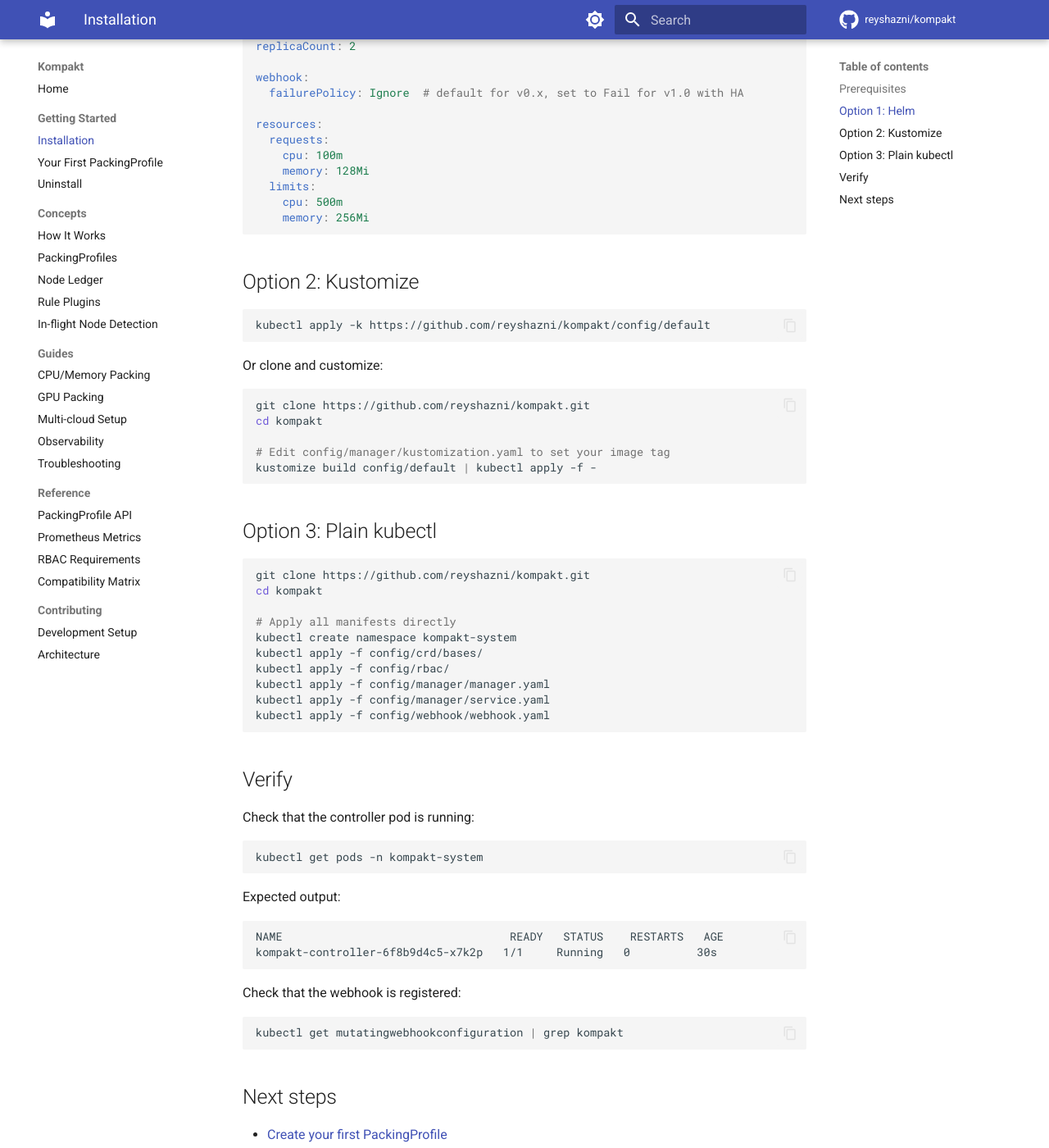
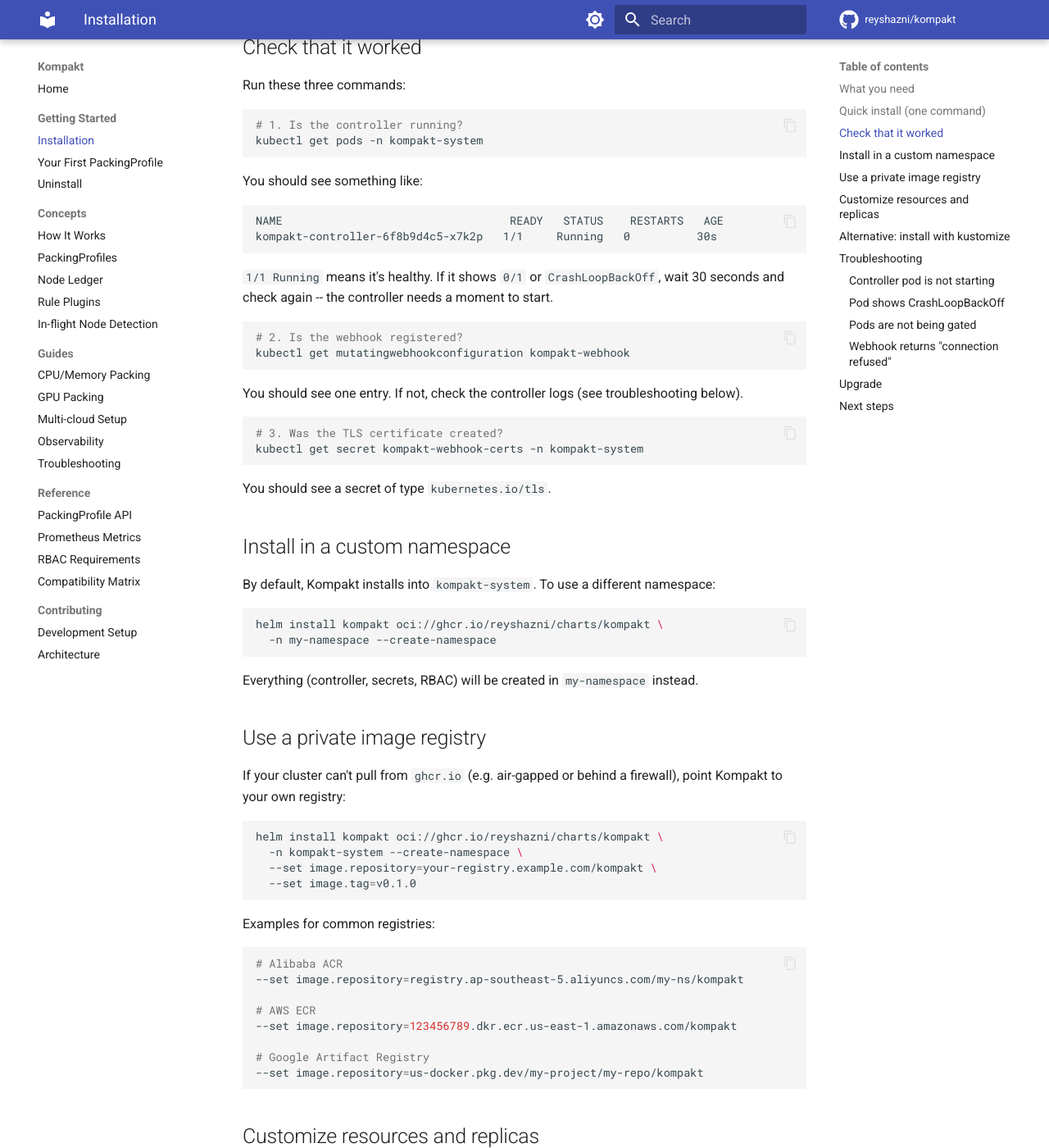
Before and after one commit to reyshazni/kompakt, an MkDocs documentation site: the page built from docs/getting-started/installation.md, in a window 1280 px wide and 1400 px high, scrolled down 654 px. Shown: the whole window at 82% size. Built offline with MkDocs 1.6.1 and Material for MkDocs 9.7.7, drawn with Linux system fonts in a browser that asks for light colours; comment, search, counter and statistics services are not loaded; some of the changed text lies outside the part shown.

Commit message:
docs(guides): improve installation and usage

````diff
--- a/docs/getting-started/installation.md
+++ b/docs/getting-started/installation.md
@@ -1,36 +1,106 @@
 # Installation
 
-## Prerequisites
+## What you need
 
-- Kubernetes >= 1.30 (scheduling gates must be GA)
-- `kubectl` configured for your cluster
+- A Kubernetes cluster (version 1.30 or newer)
+- `kubectl` connected to your cluster
+- `helm` (version 3 or newer)
 
-## Option 1: Helm
+Not sure if `kubectl` is working? Run this:
 
 ```bash
-helm repo add kompakt https://reyshazni.github.io/kompakt
-helm repo update
-helm install kompakt kompakt/kompakt -n kompakt-system --create-namespace
+kubectl version
 ```
 
-Install with custom values:
+If you see a server version, you're good.
+
+## Quick install (one command)
 
 ```bash
-helm install kompakt kompakt/kompakt \
-  -n kompakt-system \
-  --create-namespace \
-  -f values.yaml
+helm install kompakt oci://ghcr.io/reyshazni/charts/kompakt \
+  -n kompakt-system --create-namespace
 ```
 
-Common overrides:
+That's it. Kompakt is now running.
+
+## Check that it worked
+
+Run these three commands:
+
+```bash
+# 1. Is the controller running?
+kubectl get pods -n kompakt-system
+```
+
+You should see something like:
+
+```
+NAME                                  READY   STATUS    RESTARTS   AGE
+kompakt-controller-6f8b9d4c5-x7k2p   1/1     Running   0          30s
+```
+
+`1/1 Running` means it's healthy. If it shows `0/1` or `CrashLoopBackOff`, wait
+30 seconds and check again -- the controller needs a moment to start.
+
+```bash
+# 2. Is the webhook registered?
+kubectl get mutatingwebhookconfiguration kompakt-webhook
+```
+
+You should see one entry. If not, check the controller logs (see troubleshooting below).
+
+```bash
+# 3. Was the TLS certificate created?
+kubectl get secret kompakt-webhook-certs -n kompakt-system
+```
+
+You should see a secret of type `kubernetes.io/tls`.
+
+## Install in a custom namespace
+
+By default, Kompakt installs into `kompakt-system`. To use a different namespace:
+
+```bash
+helm install kompakt oci://ghcr.io/reyshazni/charts/kompakt \
+  -n my-namespace --create-namespace
+```
+
+Everything (controller, secrets, RBAC) will be created in `my-namespace` instead.
+
+## Use a private image registry
+
+If your cluster can't pull from `ghcr.io` (e.g. air-gapped or behind a firewall),
+point Kompakt to your own registry:
+
+```bash
+helm install kompakt oci://ghcr.io/reyshazni/charts/kompakt \
+  -n kompakt-system --create-namespace \
+  --set image.repository=your-registry.example.com/kompakt \
+  --set image.tag=v0.1.0
+```
+
+Examples for common registries:
+
+```bash
+# Alibaba ACR
+--set image.repository=registry.ap-southeast-5.aliyuncs.com/my-ns/kompakt
+
+# AWS ECR
+--set image.repository=123456789.dkr.ecr.us-east-1.amazonaws.com/kompakt
+
+# Google Artifact Registry
+--set image.repository=us-docker.pkg.dev/my-project/my-repo/kompakt
+```
+
+## Customize resources and replicas
+
+Create a file called `values.yaml`:
 
 ```yaml
-# values.yaml
+# Run 2 replicas for high availability
 replicaCount: 2
 
-webhook:
-  failurePolicy: Ignore  # default for v0.x, set to Fail for v1.0 with HA
-
+# Adjust resource limits for your cluster
 resources:
   requests:
     cpu: 100m
@@ -40,56 +110,88 @@
     memory: 256Mi
 ```
 
-## Option 2: Kustomize
+Then install with:
+
+```bash
+helm install kompakt oci://ghcr.io/reyshazni/charts/kompakt \
+  -n kompakt-system --create-namespace \
+  -f values.yaml
+```
+
+## Alternative: install with kustomize
+
+If you prefer kustomize over Helm:
 
 ```bash
 kubectl apply -k https://github.com/reyshazni/kompakt/config/default
 ```
 
-Or clone and customize:
+To customize the namespace or image, create a file called `kustomization.yaml`:
+
+```yaml
+apiVersion: kustomize.config.k8s.io/v1beta1
+kind: Kustomization
+namespace: my-namespace
+resources:
+  - https://github.com/reyshazni/kompakt/config/default
+images:
+  - name: ghcr.io/reyshazni/kompakt
+    newName: your-registry.example.com/kompakt
+    newTag: v0.1.0
+```
+
+Then apply:
 
 ```bash
-git clone https://github.com/reyshazni/kompakt.git
-cd kompakt
-
-# Edit config/manager/kustomization.yaml to set your image tag
-kustomize build config/default | kubectl apply -f -
+kubectl create namespace my-namespace
+kubectl apply -k .
 ```
 
-## Option 3: Plain kubectl
+## Troubleshooting
+
+### Controller pod is not starting
+
+Check the logs:
 
 ```bash
-git clone https://github.com/reyshazni/kompakt.git
-cd kompakt
-
-# Apply all manifests directly
-kubectl create namespace kompakt-system
-kubectl apply -f config/crd/bases/
-kubectl apply -f config/rbac/
-kubectl apply -f config/manager/manager.yaml
-kubectl apply -f config/manager/service.yaml
-kubectl apply -f config/webhook/webhook.yaml
+kubectl logs -n kompakt-system -l app.kubernetes.io/name=kompakt
 ```
 
-## Verify
+Look for `"certs provisioned successfully"`. If you see that, the controller started
+correctly and the issue is elsewhere.
 
-Check that the controller pod is running:
+### Pod shows `CrashLoopBackOff`
+
+This usually means the controller crashed during startup. Common causes:
+
+- **"read-only file system" in logs**: Your deployment is missing the `emptyDir` volume
+  mount. This is included in the default Helm chart and kustomize manifests. If you wrote
+  custom manifests, make sure the deployment has a writable volume at
+  `/tmp/k8s-webhook-server/serving-certs`.
+
+- **RBAC errors in logs**: The controller needs permission to create Secrets and patch
+  the webhook configuration. Re-apply the manifests to ensure RBAC is up to date.
+
+### Pods are not being gated
+
+If you created a PackingProfile and labeled your pods but they are not getting
+scheduling gates:
+
+1. Check that the webhook is registered: `kubectl get mutatingwebhookconfiguration`
+2. Check that your pod's namespace is not excluded (kube-system, kube-public, and
+   the controller namespace are excluded by default)
+3. Check controller logs for errors
+
+### Webhook returns "connection refused"
+
+The controller needs a few seconds after startup to generate certs and start the TLS
+server. During this window, the webhook has `failurePolicy: Ignore`, meaning pods pass
+through ungated. This is normal and resolves itself within seconds.
+
+## Upgrade
 
 ```bash
-kubectl get pods -n kompakt-system
-```
-
-Expected output:
-
-```
-NAME                                  READY   STATUS    RESTARTS   AGE
-kompakt-controller-6f8b9d4c5-x7k2p   1/1     Running   0          30s
-```
-
-Check that the webhook is registered:
-
-```bash
-kubectl get mutatingwebhookconfiguration | grep kompakt
+helm upgrade kompakt oci://ghcr.io/reyshazni/charts/kompakt -n kompakt-system
 ```
 
 ## Next steps
````
Also changed, not shown: README.md (+2 -3 lines), docs/getting-started/uninstall.md (+16 -2 lines), docs/guides/multi-cloud.md (+1 -1 lines).
